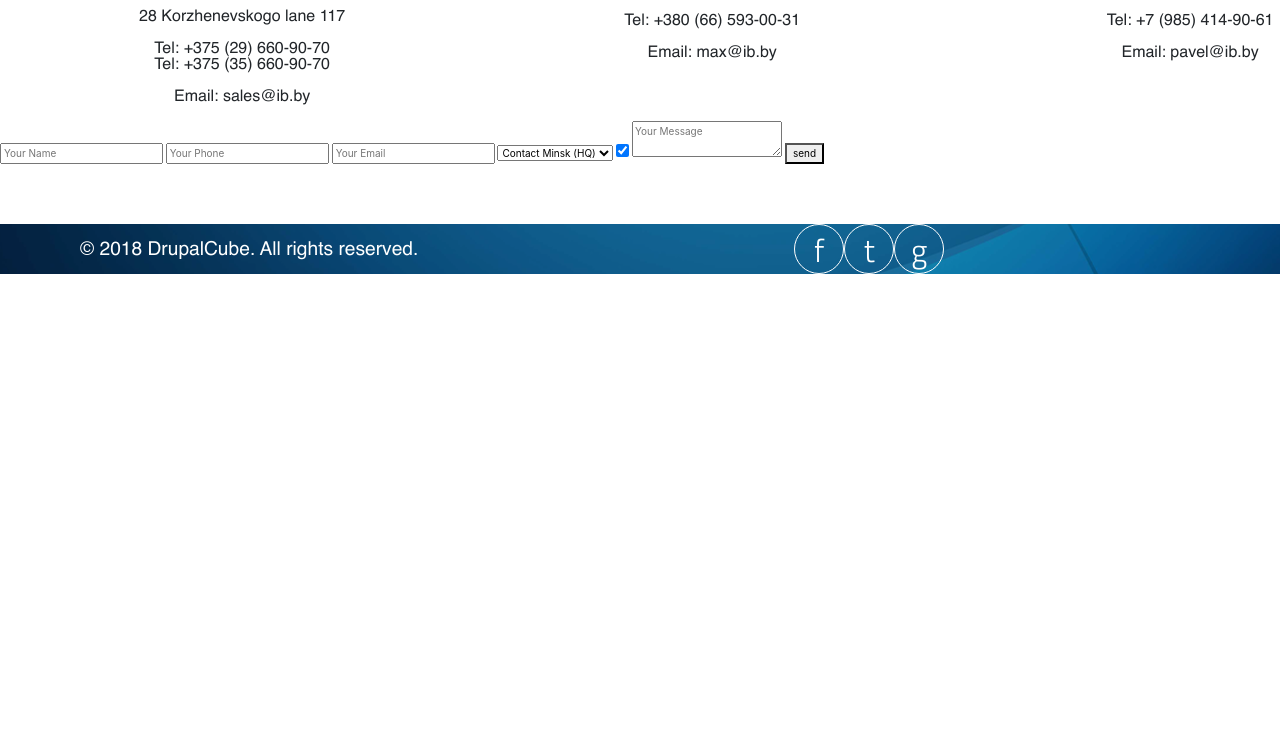
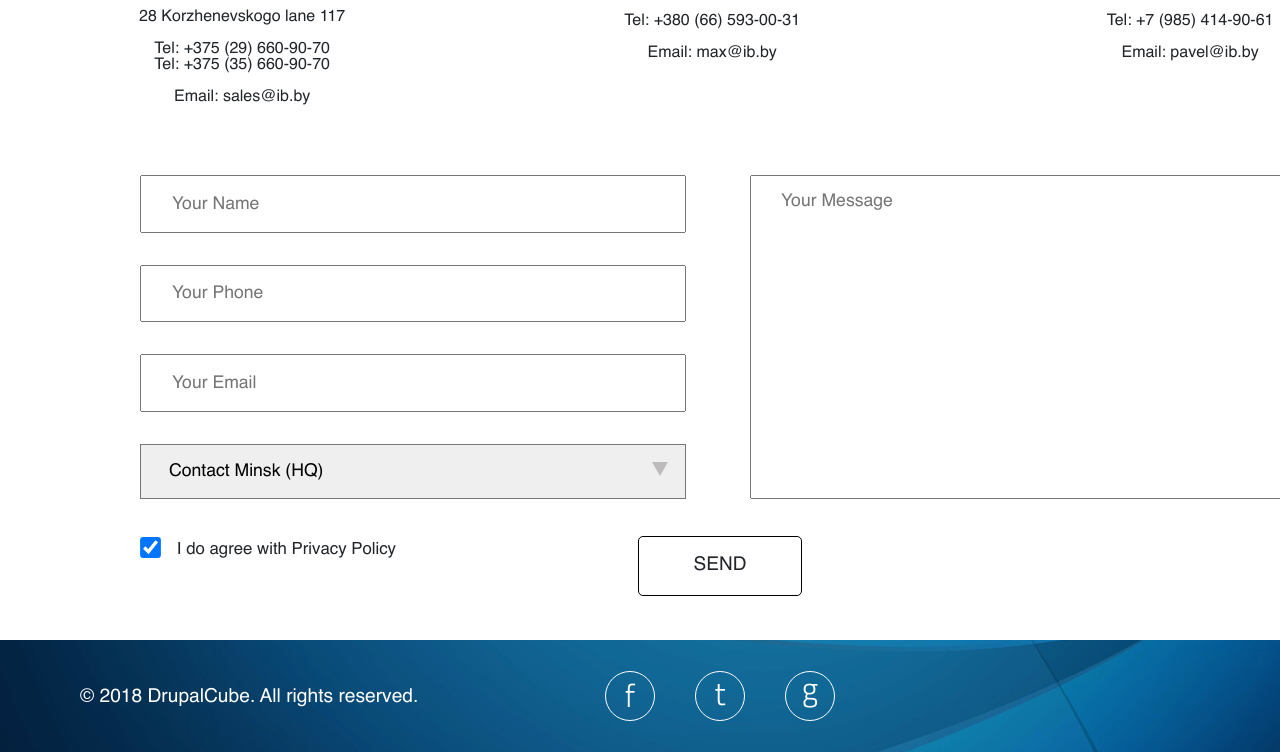
Before and after one commit to IgorDive/site, a website: page index.html in a window 1280 px wide. Shown: the part 4852-5604 px from the top of the page. Before the commit the page ends 5127 px from the top, so only its background shows below. Drawn offline with nearby package versions, Linux system fonts and the light colour scheme.

Commit message:
make layout of fifth screen

```diff
--- a/css/style.css
+++ b/css/style.css
@@ -486,13 +486,14 @@
 }
 
 .button:hover {
-	background-color: lightgray;
 	cursor: pointer;
-	text-shadow: 0 0 20px black;
+	color: #0073ba;
+	border-color: #0073ba;
+	box-shadow: 0 0 20px #0073ba inset;
 }
 
 .button:active {
-	box-shadow: 0 0 20px black inset;
+	box-shadow: 0 0 50px #0073ba inset;
 }
 
 
@@ -651,8 +652,101 @@
 	margin: 12px 18px;
 }
 
+form {
+	padding: 54px 140px 0px;
+}
+
+.wrapper-of-inputs {
+	display: grid;
+	height: 324px;
+	grid-template-columns: auto auto;
+	grid-template-rows: auto auto auto auto;
+	grid-column-gap: 64px;
+	grid-row-gap: 32px;
+	font: 1.1rem helveticaregular;
+	margin-bottom: 42px;
+}
+
+input {
+	text-indent: 28px;
+}
+
+input[type="checkbox"] {
+	transform: scale(1.6);
+	margin-left: 4px;
+}
+
+select {
+	text-indent: 28px;
+	cursor: pointer;
+	-webkit-appearance: none;
+  	-moz-appearance: none;
+  	appearance: none;
+  	width: 100%;
+  	height: 100%;
+}
+
+.select {
+	position: relative;
+}
+
+.select::after {
+	content: url(../images/pointer.png);
+	position: absolute;
+	right: 18px;
+	top: 18px;
+	pointer-events: none;
+}
+
+option:first-child {
+	color: #777777;
+}
+
+label {
+	font: 1.05rem helveticaregular;
+	text-indent: 17px;
+	user-select: none;
+}
+
+textarea {
+	grid-column: 2;
+	grid-row: 1 / 5;
+	text-indent: 28px;
+	padding-top: 16px;
+	resize: none;
+}
+
+input[type="checkbox" i] {
+	background-color: white;
+	border-radius: 0px;
+}
+
+.submit {
+	width: 164px;
+	height: 60px;
+	font: small-caps 1.7rem/1.9 helveticaregular;
+	background-color: white;
+	border: solid black 1px;
+	border-radius: 5px;
+	margin: -30px auto -16px;
+	text-align: center;
+	user-select: none;
+	position: relative;
+
+}
 
 
+.submit:hover {
+	background-color: white;
+	cursor: pointer;
+	border-color: #0073ba;
+	color: #0073ba;
+	box-shadow: 0 0 20px #0073ba inset;
+}
+
+.submit:active {
+	box-shadow: 0 0 80px #0073ba inset;
+}
 
 
 
@@ -671,24 +765,49 @@
 	flex-direction: row;
 	justify-content: space-between;
 	align-items: center;
+	height: 112px;
 	padding: 0px 80px;
+	position: relative;
 }
 
 .wrapper-of-social-icons {
+	position: absolute;
+	left: 50%;
+	top: 50%;
+	width: 230px;
+	transform: translate(-50%, -50%);
 	display: flex;
 	flex-direction: row;
-	justify-content: flex-start;
+	justify-content: space-between;
 	align-items: center;
 }
 
 .social-icons {
 	font: 2rem titillium_weblight;
-	line-height: 50px;
 	width: 50px;
 	height: 50px;
 	border-radius: 50%;
 	border: solid white 1px;
 	text-align: center;
+	color: white;
+}
+
+.social-icons:first-child {
+	line-height: 46px;
+}
+
+.social-icons:nth-child(2) {
+	line-height: 42px;
+}
+
+.social-icons:last-child {
+	line-height: 32px;
+}
+
+.social-icons:hover {
+	color: white;
+	text-decoration: none;
+	box-shadow: 0px 0px 20px lightgreen inset;
 }
 
 footer>p {
@@ -733,5 +852,5 @@
 .nav-button:hover {
 	color: lightgreen;
 	text-decoration: none;
-	text-shadow: 0 0 20px green;
+	text-shadow: 0 0 20px lightgreen;
 }
--- a/index.html
+++ b/index.html
@@ -395,28 +395,33 @@
 					</div>
 				</div>
 				<form action="" target="_blank" name="info" enctype="" method="GET">
+					<div class="wrapper-of-inputs">
 						<input type="text" name="name" placeholder="Your Name">
 						<input type="tel" name="tel" placeholder="Your Phone">
 						<input type="email" name="email" placeholder="Your Email">
+						<div class="select">
 							<select name="selection">
 								<option selected disabled>Contact Minsk (HQ)</option>
-						<option value="1">smth</option>
-						<option value="2">smth</option>
-						<option value="3">smth</option>
+								<option value="1">smth1</option>
+								<option value="2">smth2</option>
+								<option value="3">smth3</option>
 							</select>
-					<input type="checkbox" name="agreement" checked>
+						</div>
 						<textarea maxlength="100" placeholder="Your Message"></textarea>
-					<button type="submit">
+					</div>
+					<input type="checkbox" name="agreement" id="checkbox" checked>
+					<label for="checkbox"> I do agree with Privacy Policy</label>
+					<div class="submit">
 						send
-					</button>
+					</div>
 				</form>
 			</section>
 			<footer>
 				<p>&#169; 2018 DrupalCube. All rights reserved.</p>
 				<div class="wrapper-of-social-icons">
-					<div class="social-icons">f</div>
-					<div class="social-icons">t</div>
-					<div class="social-icons">g</div>
+					<a href="" class="social-icons">f</a>
+					<a href="" class="social-icons">t</a>
+					<a href="" class="social-icons">g</a>
 				</div>
 				<a href="#header" class="nav-button">&#xe078;</a>
 			</footer>
```
Also changed, not shown: images/pointer.png (added). Lines whose indentation alone changed are shown as unchanged.
